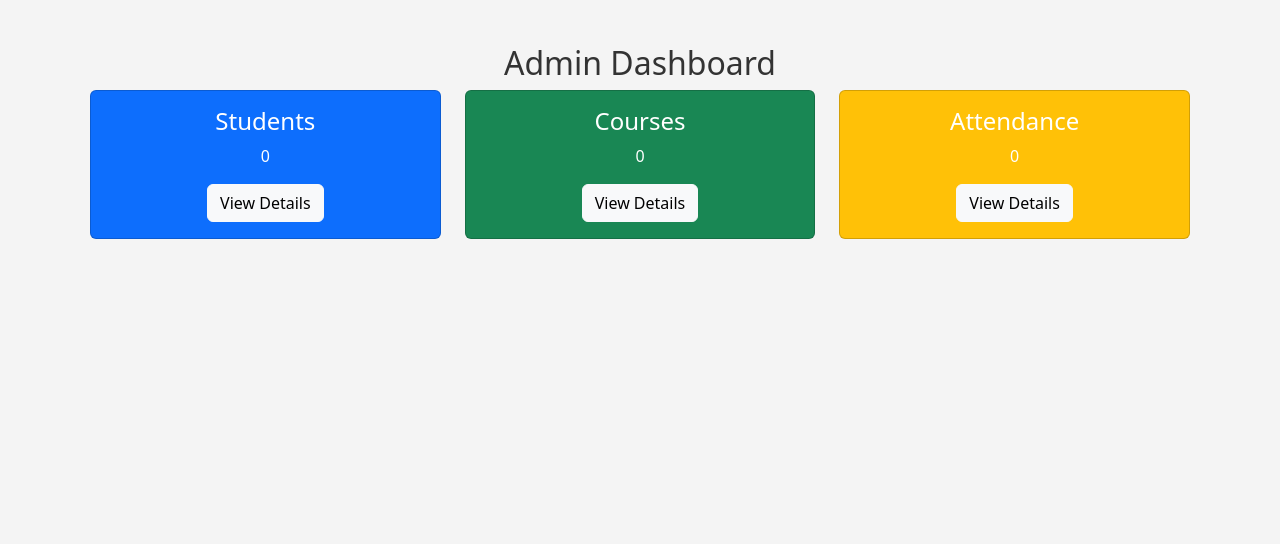
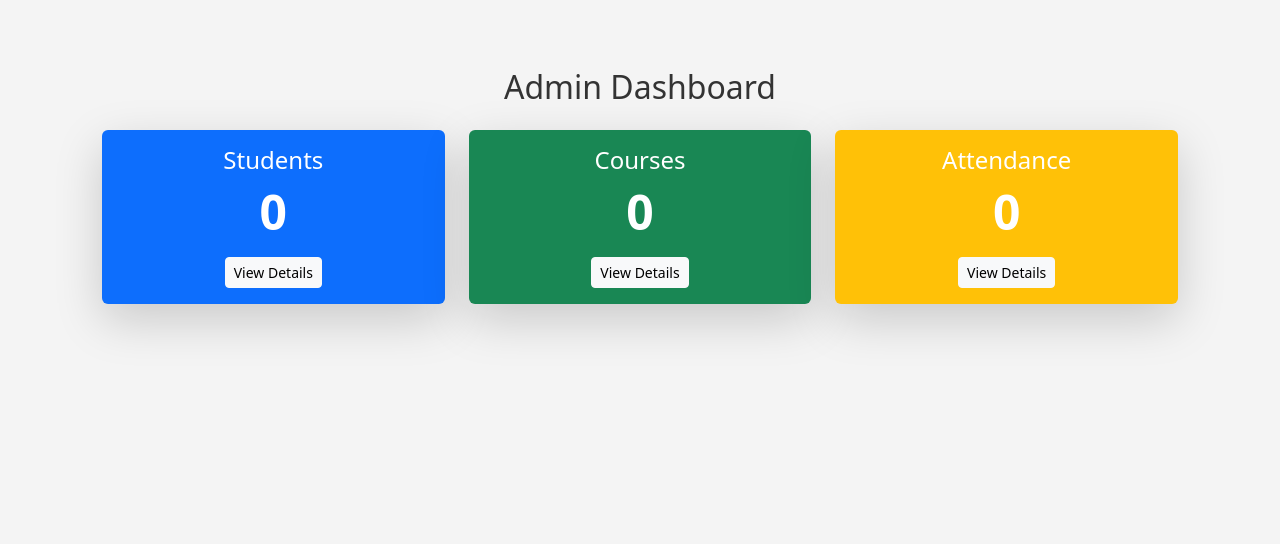
Before and after one commit to TanushreeMohanty/Student-Management-System, a Django app: page /dashboard/ in a window 1280 px wide. Shown: the part 64-608 px from the top of the page. Run offline with Django 5.2, Linux system fonts and the light colour scheme; a user stored in the database is signed in; some libraries are stand-ins or nearby versions.

Commit message:
dashboard , parent_dashboard , student_dashboard, teacher_dashboard updated

```diff
--- a/templates/dashboard.html
+++ b/templates/dashboard.html
@@ -1,35 +1,44 @@
 {% extends "base.html" %}
 {% block title %}Admin Dashboard{% endblock %}
+
 {% block content %}
-<h2 class="text-center">Admin Dashboard</h2>
+<div class="container mt-4">
+    <h2 class="text-center mb-4">Admin Dashboard</h2>
 
-<div class="row">
+    <div class="row g-4">
         <div class="col-md-4">
-        <div class="card text-center bg-primary text-white">
+            <div class="card text-center bg-primary text-white shadow-lg border-0">
                 <div class="card-body">
-                <h4>Students</h4>
-                <p>{{ students.count }}</p>
-                <a href="{% url 'students_list' %}" class="btn btn-light">View Details</a>
+                    <h4><i class="fas fa-user-graduate"></i> Students</h4>
+                    <p class="display-5 fw-bold">{{ students.count }}</p>
+                    <a href="{% url 'students_list' %}" class="btn btn-light btn-sm">View Details</a>
                 </div>
             </div>
         </div>
+
         <div class="col-md-4">
-        <div class="card text-center bg-success text-white">
+            <div class="card text-center bg-success text-white shadow-lg border-0">
                 <div class="card-body">
-                <h4>Courses</h4>
-                <p>{{ courses.count }}</p>
-                <a href="{% url 'courses_list' %}" class="btn btn-light">View Details</a>
+                    <h4><i class="fas fa-book"></i> Courses</h4>
+                    <p class="display-5 fw-bold">{{ courses.count }}</p>
+                    <a href="{% url 'courses_list' %}" class="btn btn-light btn-sm">View Details</a>
                 </div>
             </div>
         </div>
+
         <div class="col-md-4">
-        <div class="card text-center bg-warning text-white">
+            <div class="card text-center bg-warning text-white shadow-lg border-0">
                 <div class="card-body">
-                <h4>Attendance</h4>
-                <p>{{ attendance_records.count }}</p>
-                <a href="{% url 'attendance_list' %}" class="btn btn-light">View Details</a>
+                    <h4><i class="fas fa-clipboard-list"></i> Attendance</h4>
+                    <p class="display-5 fw-bold">{{ attendance_records.count }}</p>
+                    <a href="{% url 'attendance_list' %}" class="btn btn-light btn-sm">View Details</a>
                 </div>
             </div>
         </div>
     </div>
+</div>
+
+<!-- FontAwesome for icons -->
+<script src="https://kit.fontawesome.com/your-fontawesome-kit.js" crossorigin="anonymous"></script>
+
 {% endblock %}
```
Also changed, not shown: templates/parent_dashboard.html (+25 -8 lines), templates/student_dashboard.html (+25 -8 lines), templates/teacher_dashboard.html (+31 -7 lines), db.sqlite3. Lines whose indentation alone changed are shown as unchanged.
